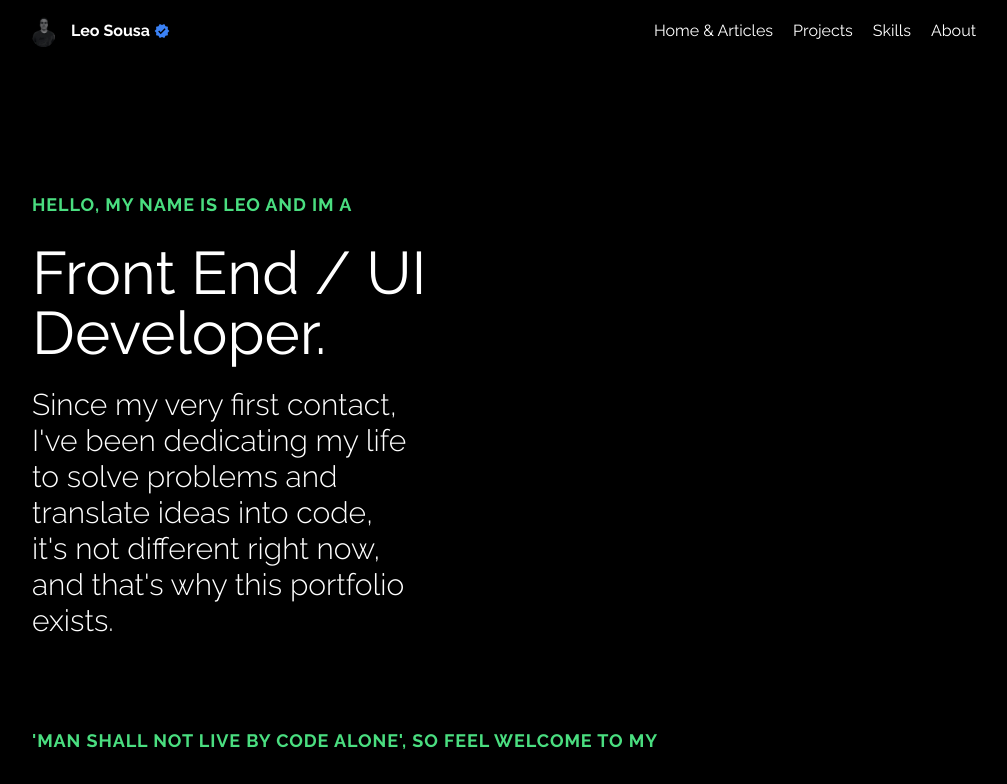
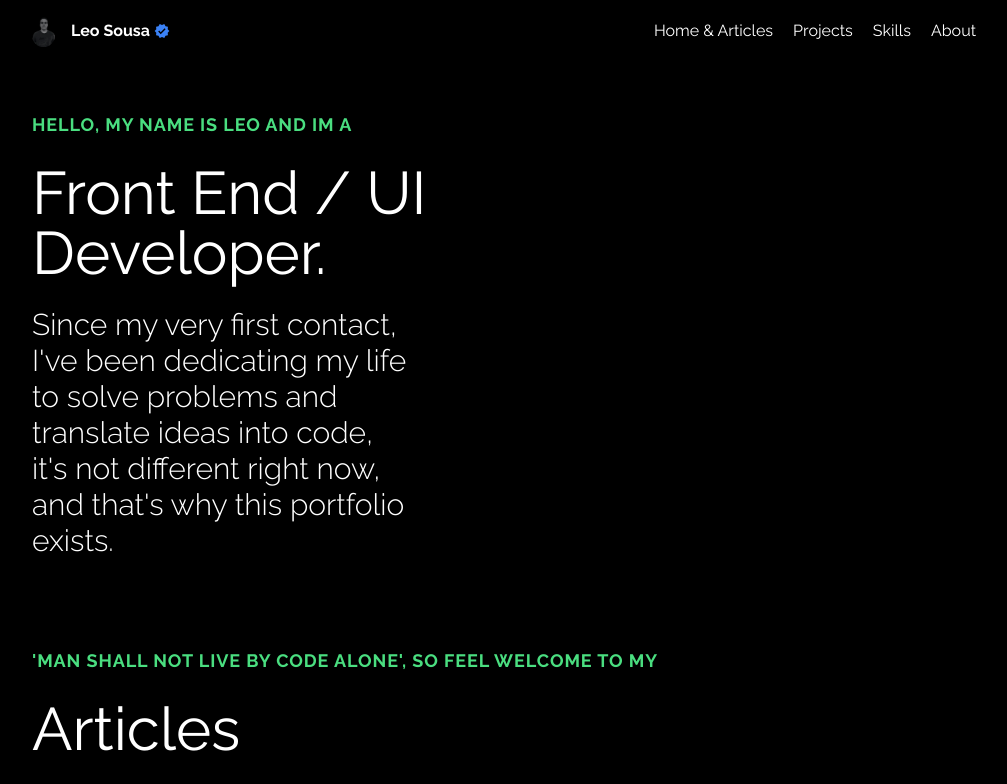
Before and after one commit to sousalmdev/portfoolio, a Next.js app: page / in a window 1280 px wide. Shown: the top 784 px of the page, without its empty margins (136-1143 px from the left). Built offline with nearby package versions, Linux system fonts and the light colour scheme.

Commit message:
Atualizar o page.tsx

```diff
--- a/app/page.tsx
+++ b/app/page.tsx
@@ -13,7 +13,7 @@ import { About } from "./components/about";
 const Page = () => {
   return (
     <div
-      className={` flex items-center min-h-screen my-20 flex-col p-2 w-11/12 md:w-3/4 text-white`}
+      className={` flex items-center min-h-screen mb-20 flex-col p-2 w-11/12 md:w-3/4 text-white`}
     >
       <Introducing />
       <br />
```
